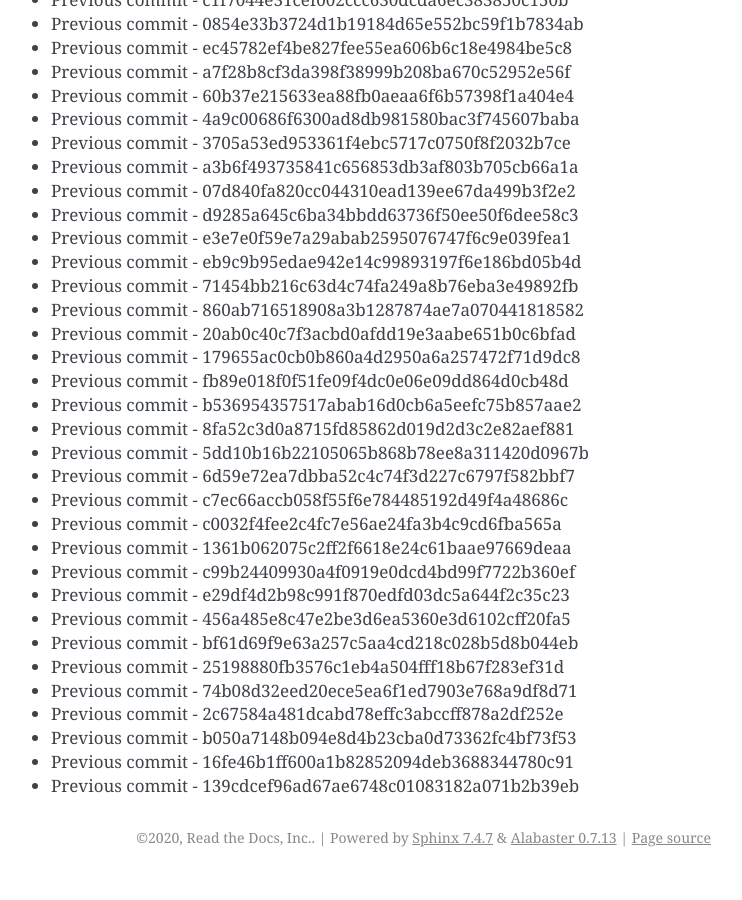
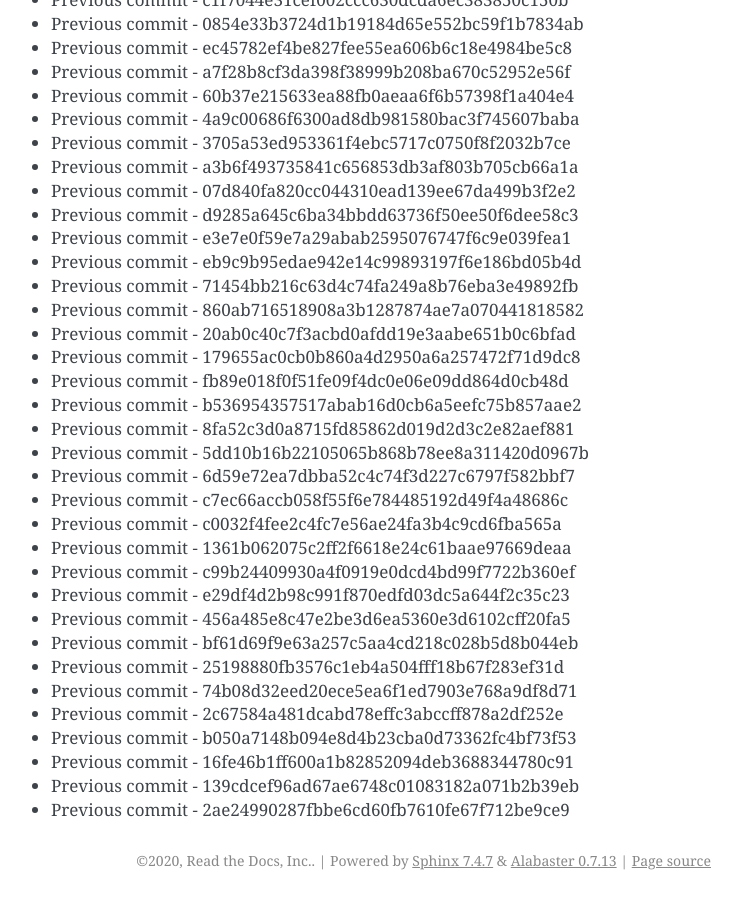
Before and after one commit to readthedocs/rtd-git-stresstest, a Sphinx documentation site: the page built from docs/updates.rst, in a window 1280 px wide and 900 px high, scrolled down 94272 px. Shown: the whole window, without its empty margins (399-1141 px from the left). Built offline with Sphinx 7.4.7, drawn with Linux system fonts in a browser that asks for light colours; before the commit the page ends 95149 px from its top, so only the background shows below that.

Commit message:
Generating commit from previous: 2ae24990287fbbe6cd60fb7610fe67f712be9ce9

```diff
--- a/docs/updates.rst
+++ b/docs/updates.rst
@@ -3993,3 +3993,4 @@ It can be tested for any performance characteristics.
 * Previous commit - b050a7148b094e8d4b23cba0d73362fc4bf73f53
 * Previous commit - 16fe46b1ff600a1b82852094deb3688344780c91
 * Previous commit - 139cdcef96ad67ae6748c01083182a071b2b39eb
+* Previous commit - 2ae24990287fbbe6cd60fb7610fe67f712be9ce9
```
